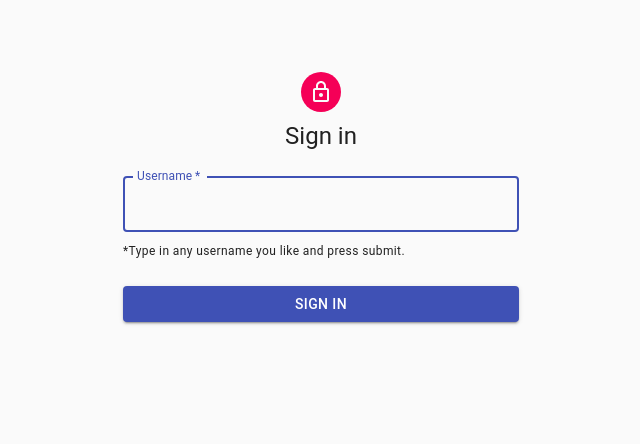
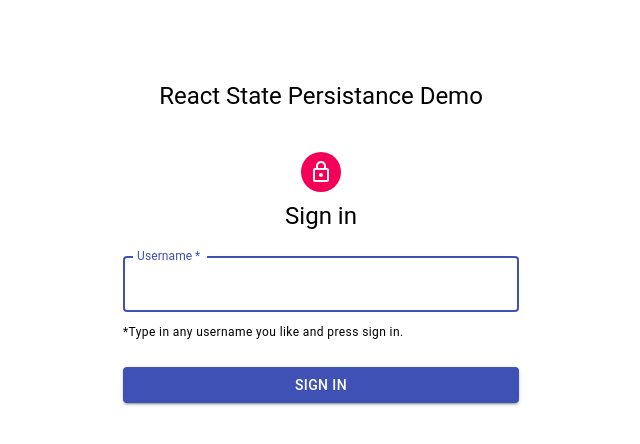
Before and after one commit to mmlak-0109/persist-signin-state, a React (Create React App) app: page /sign-in in a window 1280 px wide. Shown: the top 444 px of the page, without its empty margins (319-959 px from the left). Built offline with nearby package versions, Linux system fonts and the light colour scheme.

Commit message:
feat: add title and caption, modify spacing

```diff
--- a/src/components/SignIn.js
+++ b/src/components/SignIn.js
@@ -1,7 +1,6 @@
 import React from 'react';
 import Avatar from '@material-ui/core/Avatar';
 import Button from '@material-ui/core/Button';
-import CssBaseline from '@material-ui/core/CssBaseline';
 import TextField from '@material-ui/core/TextField';
 import LockOutlinedIcon from '@material-ui/icons/LockOutlined';
 import Typography from '@material-ui/core/Typography';
@@ -13,13 +12,14 @@ import { Redirect } from "react-router-dom";
 
 const useStyles = makeStyles((theme) => ({
   paper: {
-    marginTop: theme.spacing(8),
+    marginTop: theme.spacing(10),
     display: 'flex',
     flexDirection: 'column',
     alignItems: 'center',
   },
   avatar: {
-    margin: theme.spacing(1),
+    marginTop: theme.spacing(5),
+    marginBottom: theme.spacing(1),
     backgroundColor: theme.palette.secondary.main,
   },
   form: {
@@ -54,8 +54,10 @@ export default function SignIn() {
 
   return (
     <Container component="main" maxWidth="xs">
-      <CssBaseline />
       <div className={classes.paper}>
+        <Typography variant='h5'>
+          React State Persistance Demo
+        </Typography>
         <Avatar className={classes.avatar}>
           <LockOutlinedIcon />
         </Avatar>
@@ -76,7 +78,7 @@ export default function SignIn() {
             onChange={handleChange}
           />
           <Typography variant='caption'>
-            *Type in any username you like and press submit.
+            *Type in any username you like and press sign in.
           </Typography>
           <Button
             type="submit"
```
